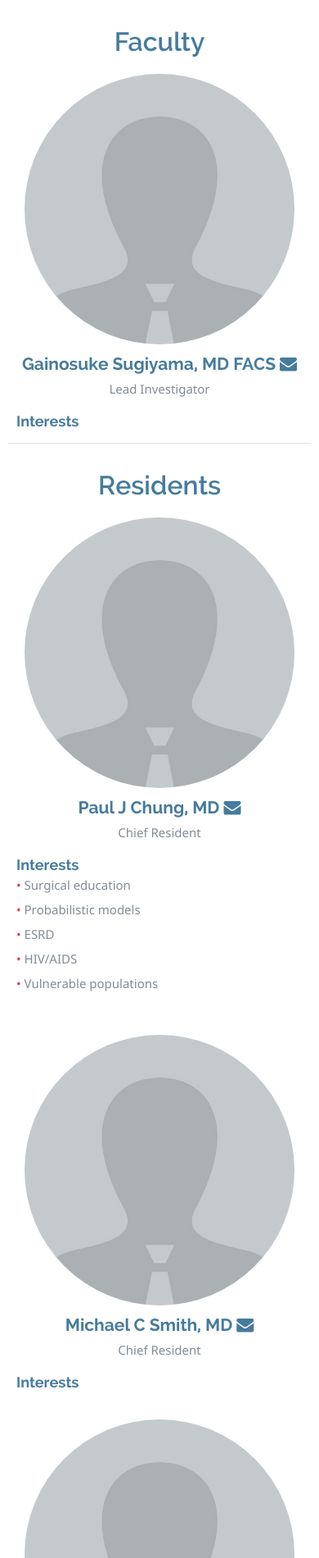
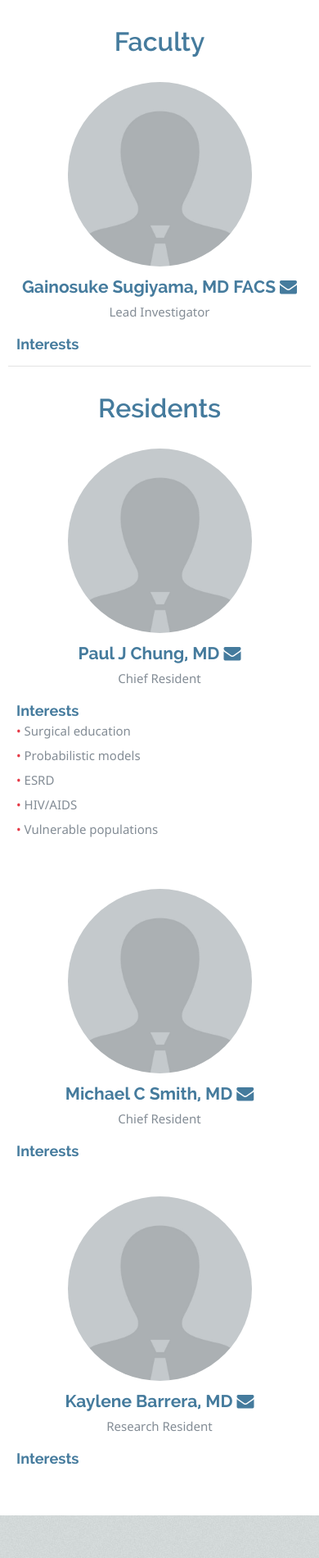
Before and after one commit to sugiyamaoutcomeslab/sugiyamaoutcomeslab.github.io, a Jekyll site: the page built from people/index.html, in a window 390 px wide. Shown: the part 288-2188 px from the top of the page at 82% size. Built offline with Jekyll 4.4.1, drawn with Linux system fonts in a browser that asks for light colours; nearby versions of some CDN libraries.

Commit message:
Fixed portrait width

```diff
--- a/css/media-queries.css
+++ b/css/media-queries.css
@@ -260,6 +260,12 @@
       text-align: center;
    }
 
+   .people .img-circle {
+      display: block;
+      margin: 10px auto;
+      width: 60%;
+   }
+
    /* footer
    ------------------------------------------------------------------------ */
    footer .copyright li:before { content: none; }
@@ -318,6 +324,12 @@
       right: 0px;
    }
 
+   .people .img-circle {
+      display: block;
+      margin: 10px auto;
+      width: 70%;
+   }
+
    footer { margin-top: 48px; }
 
    /* social links */
```
